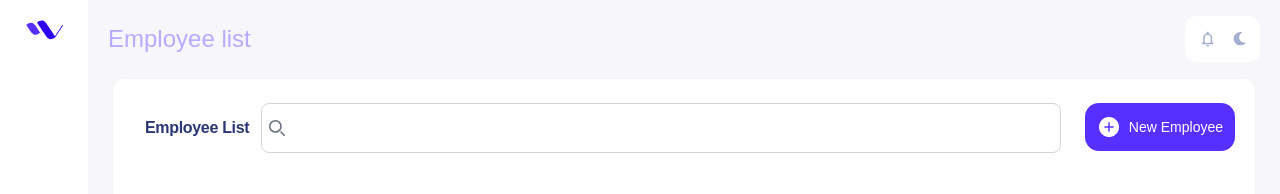
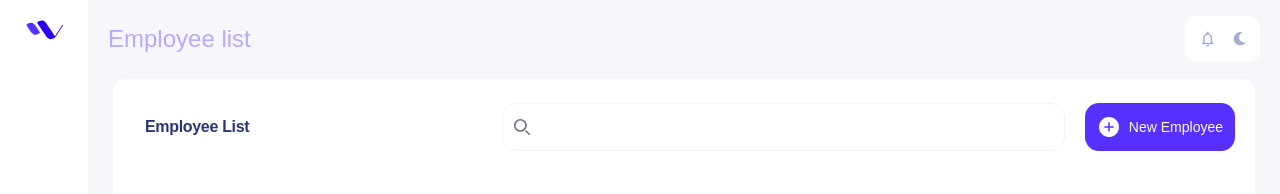
Before and after one commit to tajnur007/d2d-marketing-frontend, a Next.js app: page /employee-list in a window 1280 px wide. Shown: the top 194 px of the page. Built offline with nearby package versions, Linux system fonts and the light colour scheme; a web font is replaced by a local one.

Commit message:
search bar modified in leads and employee page

```diff
--- a/app/(authenticated)/employee-list/page.tsx
+++ b/app/(authenticated)/employee-list/page.tsx
@@ -73,13 +73,15 @@ const EmployeeListPage = () => {
                   <div className='absolute inset-y-0 start-0 flex items-center ps-3'>
                     <EmployeeSearchIcon />
                   </div>
+                  <div className='w-[563px] h-[48px] m-0 pl-4 p-0 bg-white rounded-[14px] border-[#F3F3F3] border justify-start items-center gap-[5px] inline-flex focus-within:border-purple-500 focus-within:ring focus-within:ring-purple-200'>
                     <input
                       type='search'
                       id='default-search'
-                    className='mx-1 p-3 ps-10 text-md border border-gray-300 rounded-lg lg:w-[800px]'
+                      className='w-full h-full rounded-[14px] outline-none p-[12px] placeholder-[#2B3674] text-[14px] font-medium'
                       value={searchTerm}
                       onChange={handleSearchChange}
                     />
+                  </div>
                 </div>
               </form>
               <div onClick={handleNewEmployeeButtonClick}>
--- a/components/search-bar/index.tsx
+++ b/components/search-bar/index.tsx
@@ -45,10 +45,13 @@ const SearchBar = ({
 
   return (
     <div className='mr-2 p-0' ref={newRef}>
-      <div className='w-[563px] h-[48px] m-0 pl-4 p-0 bg-white rounded-[14px] border-[#F3F3F3] border justify-start items-center gap-[5px] inline-flex '>
+      <div className='relative w-[563px]'>
+        <div className='absolute inset-y-0 start-0 flex items-center ps-3'>
           <SearchIcon />
+        </div>
+        <div className='w-full h-[48px] m-0 pl-4 p-0 bg-white rounded-[14px] border-[#F3F3F3] border justify-start items-center gap-[5px] inline-flex focus-within:border-purple-500 focus-within:ring focus-within:ring-purple-200'>
           <input
-          className='w-full rounded-[14px] outline-none p-[12px] placeholder-[#2B3674] text-[14px] font-medium'
+            className='w-full h-full rounded-[14px] outline-none p-[12px] placeholder-[#2B3674] text-[14px] font-medium'
             type='text'
             autoComplete='off'
             value={value}
@@ -57,6 +60,7 @@ const SearchBar = ({
             onKeyDown={handleKeyDown}
             onFocus={toggleSuggestionCard}
           />
+        </div>
       </div>
       {isSuggestionCardOpen && (
         <div className='bg-white shadow-md rounded-[10px] w-[563px] m-0 p-0'>
```
Lines whose indentation alone changed are shown as unchanged.
